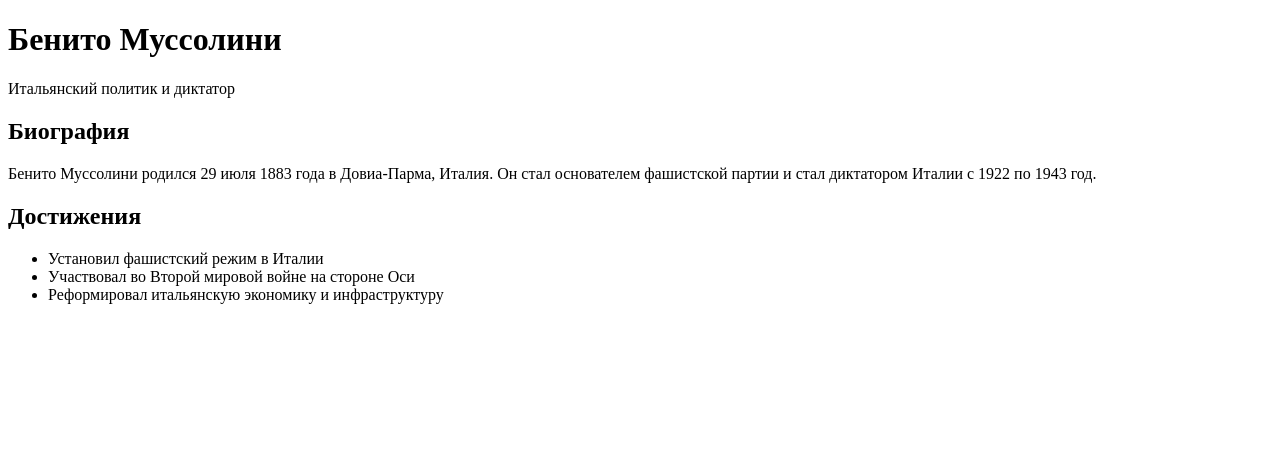
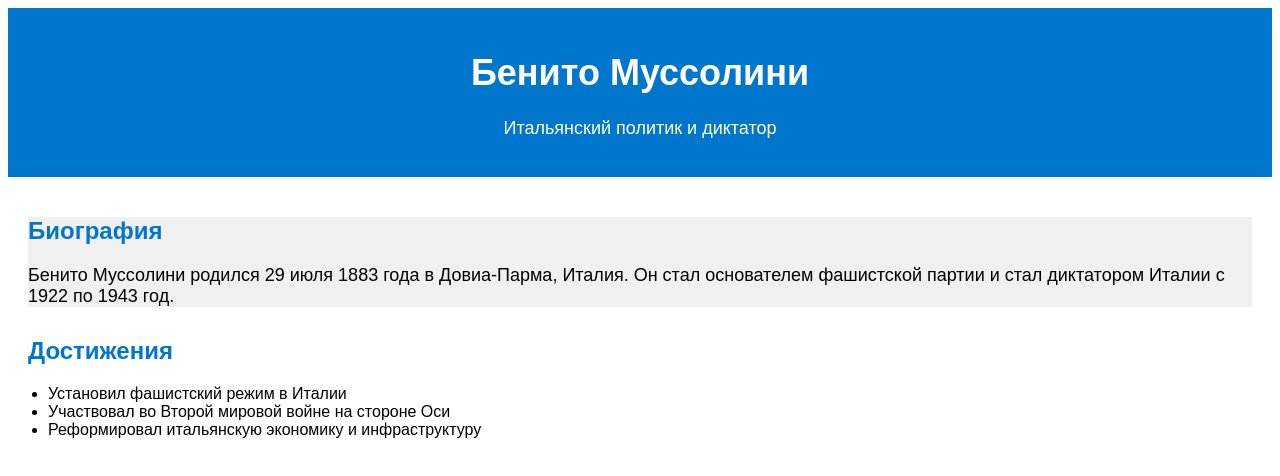
Before and after one commit to LevManris/fgh, a plain HTML site: page index.html in a window 1280 px wide. Drawn offline with Linux system fonts and the light colour scheme.

Commit message:
Update styles.css

```diff
--- a/styles.css
+++ b/styles.css
@@ -1,35 +1,40 @@
-/* Общие стили */
-$primary-color: #0077cc
-$secondary-color: #f0f0f0
+body {
+  font-family: Arial, sans-serif;
+}
 
-body
-  font-family: Arial, sans-serif
+header {
+  background-color: #0077cc;
+  color: white;
+  text-align: center;
+  padding: 20px;
+}
 
-header
-  background-color: $primary-color
-  color: white
-  text-align: center
-  padding: 20px
+h1 {
+  font-size: 36px;
+}
 
-h1
-  font-size: 36px
+p {
+  font-size: 18px;
+}
 
-p
-  font-size: 18px
+main {
+  padding: 20px;
+}
 
-main
-  padding: 20px
+section {
+  margin-bottom: 30px;
+}
 
-section
-  margin-bottom: 30px
+h2 {
+  color: #0077cc;
+  font-size: 24px;
+}
 
-h2
-  color: $primary-color
-  font-size: 24px
+.biography {
+  background-color: #f0f0f0;
+}
 
-.biography
-  background-color: $secondary-color
-
-ul
-  list-style-type: disc
-  padding-left: 20px
+ul {
+  list-style-type: disc;
+  padding-left: 20px;
+}
```
